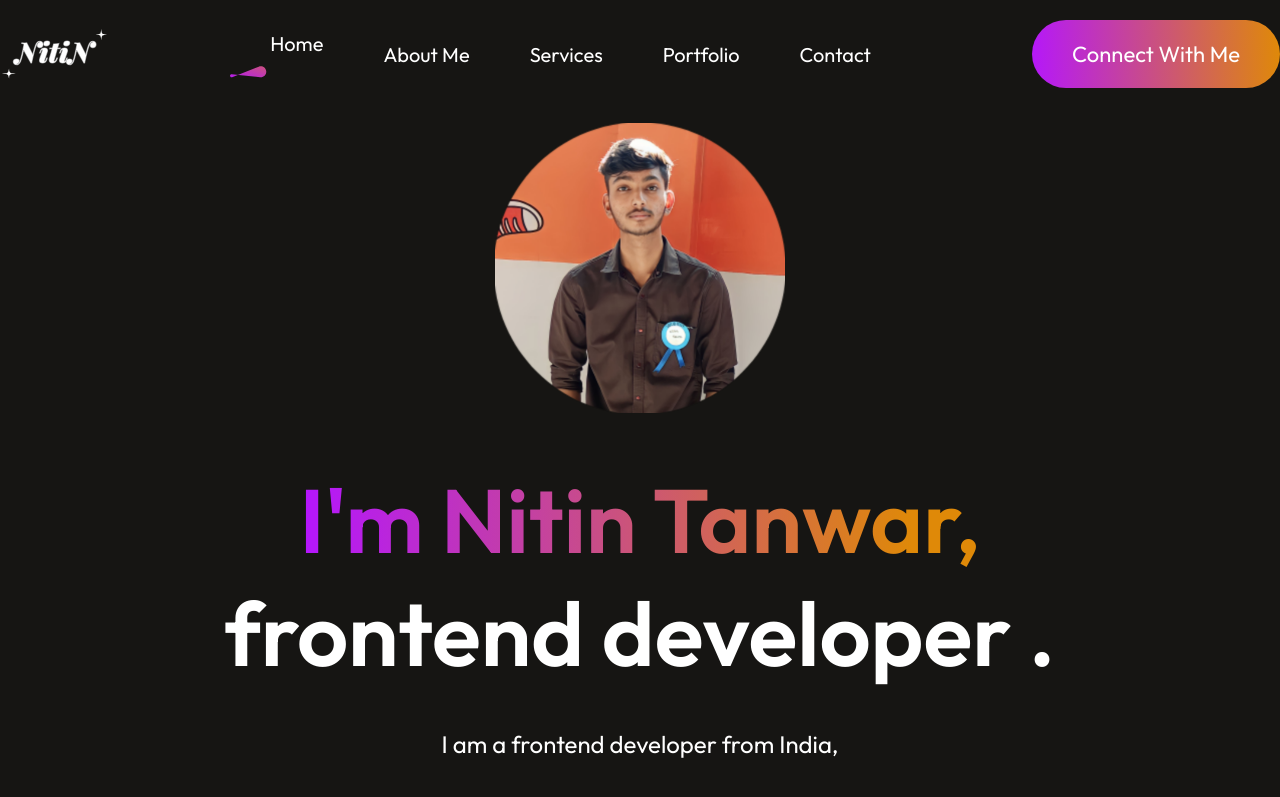
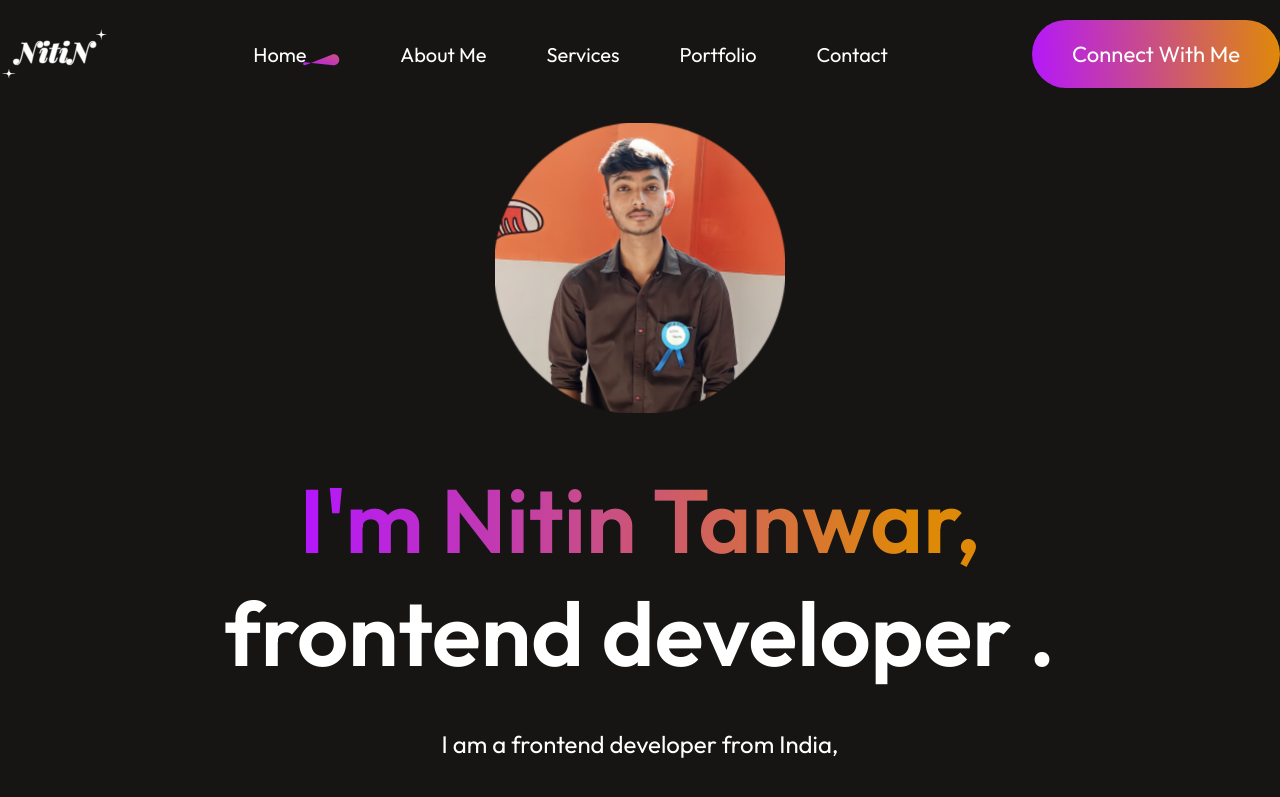
Before and after one commit to NitinVibe/Portfolio, a React (Vite) app: page / in a window 1280 px wide. Shown: the top 797 px of the page. Built offline with nearby package versions, Linux system fonts and the light colour scheme.

Commit message:
final mbile

```diff
--- a/src/component/Navbar/Navbar.css
+++ b/src/component/Navbar/Navbar.css
@@ -50,8 +50,8 @@ body {
 .nav-menu li img {
   display: flex;
   margin: auto;
-  margin-left: -40px;
-  margin-top: 10px;
+  margin-left: 50px;
+  margin-top: -13px;
   z-index: -1;
 }
 .anchor-link {
@@ -118,4 +118,11 @@ body {
     flex-direction: row;
     gap: 20px;
   }
+  .nav-menu li img {
+    display: flex;
+    margin: auto;
+    margin-left: -40px;
+    margin-top: 10px;
+    z-index: -1;
+  }
 }
```
